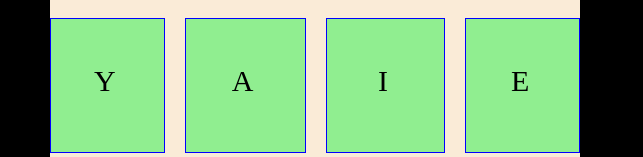
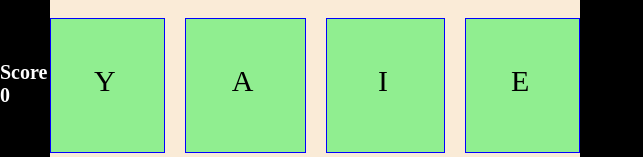
Before and after one commit to czhou578/Wordament-Wordle-v2, a React (Create React App) app in the folder my-app/: page / in a window 1280 px wide. Both pictures are taken after a click on the button "Play". Shown: the part 387-544 px from the top of the page, without its empty margins (0-643 px from the left). Built offline with nearby package versions, Linux system fonts and the light colour scheme.

Commit message:
all squares turning color properly

```diff
--- a/my-app/src/App.tsx
+++ b/my-app/src/App.tsx
@@ -3,10 +3,12 @@ import { StartingModal } from "./components/StartingModal";
 import Board from "./components/Board";
 import Clock from "./components/Clock";
 import styles from './app.module.css'
+import ScoreBoard from "./components/ScoreBoard";
 
 function App() {
   const [showBoard, setShowBoard] = useState(false);
   const [timesUp, setTimesUp] = useState(false)
+  const [score, setScore] = useState(0)
 
   return (
     <div className={styles.appContainer}>
@@ -16,7 +18,8 @@ function App() {
         ) : (
           <div>
             <Clock timesUp={timesUp} setTimesUp={setTimesUp}/>
-            <Board />
+            <Board setScore={setScore}/>
+            <ScoreBoard score={score}/>
           </div>
         )}
       </div>
--- a/my-app/src/components/Board.tsx
+++ b/my-app/src/components/Board.tsx
@@ -1,9 +1,12 @@
 import { MutableRefObject, useEffect, useRef } from "react";
 import styles from "./board.module.css";
-import './words.json'
+import words from './words.json'
 
+interface Props {
+  setScore: (active: number) => void
+}
 
-export default function Board() {
+export default function Board(props: Props) {
   const boardRef = useRef() as MutableRefObject<HTMLInputElement>
   const wordSquareRef = useRef() as MutableRefObject<HTMLInputElement>
   const containerRef = useRef() as MutableRefObject<HTMLInputElement>
@@ -12,6 +15,8 @@ export default function Board() {
   var mousedown: boolean;
   var selectedLetters = new Array(16);
   var correctWords = new Set();
+  var vowelString = "aeiou".toUpperCase();
+  var consonantString = "bcdfghjklmnpqrstvwxyz".toUpperCase();
 
   useEffect(() => { //generate letters once
     letterGenerator()
@@ -20,6 +25,7 @@ export default function Board() {
   useEffect(() => {
     containerRef.current.onmouseleave = leftBoard;
     boardRef.current.onmouseup = touchedBoard
+    mouseControlSquares()
   })
 
   function leftBoard() {
@@ -49,16 +55,19 @@ export default function Board() {
     for (let i = 0; i < squaresUsed; i++) {
       resultStr += selectedLetters[i].innerHTML;
     }
-    console.log(resultStr)
     return resultStr;
   }
 
   function mouseControlSquares() {
-    var square = document.getElementsByClassName('wordsquare') as HTMLCollectionOf<HTMLElement>
+    var score = 0;
+    var setScoreFunc = props.setScore;
+    var square = document.getElementsByClassName(styles.wordsquare) as HTMLCollectionOf<HTMLElement>
 
     for (let i = 0; i < square.length; i++) {
 
       square[i].addEventListener("mousedown", function(e) {
+      console.log('mousedown');
+
         mousedown = true;
         e.preventDefault();
         square[i].style.backgroundColor = "orange";
@@ -86,41 +95,39 @@ export default function Board() {
           }
         }
 
-        // if (isLoaded == false) {
-        //   allGreen();
+        if (correctWords.has(resultWordString())) {
+          allGreen();
 
-        // } else if (correctWords.has(resultWordString())) {
-        //   allGreen();
+        } else if (words.words.includes(resultWordString()) && !correctWords.has(resultWordString())) { //fix later
+          correctWords.add(resultWordString());
 
-        // } else if (loadedWordString.includes(resultWordString()) && !correctWords.has(resultWordString())) { //fix later
-        //   correctWords.add(resultWordString());
+          if (squaresUsed == 1) {
+            squaresUsed = 0;
+            selectedLetters[0].style.backgroundColor = "lightgreen";
+          }
 
-        //   if (squaresUsed == 1) {
-        //     squaresUsed = 0;
-        //     selectedLetters[0].style.backgroundColor = "lightgreen";
-        //   }
+          for (let i = 0; i < squaresUsed; i++) { //process the words here
 
-        //   for (let i = 0; i < squaresUsed; i++) { //process the words here
+            if (vowelString.includes(selectedLetters[i].innerHTML)) {
+              score += 3;
+            } else if (consonantString.includes(selectedLetters[i].innerHTML)) {
+              score += 6;
+            }
+            setScoreFunc(score)
+            selectedLetters[i].style.backgroundColor = "lightgreen";
+          }
 
-        //     if (vowelString.includes(selectedLetters[i].innerHTML)) {
-        //       score += 3;
-        //     } else if (consonantString.includes(selectedLetters[i].innerHTML)) {
-        //       score += 6;
-        //     }
-        //     scoring.innerHTML = score;
-        //     selectedLetters[i].style.backgroundColor = "lightgreen";
-        //   }
+        } else if (!words.words.includes(selectedLetters.join())) {
+          allGreen();
+        }
 
-        // } else if (!loadedWordString.includes(selectedLetters.join())) {
-
-        //   allGreen();
-        // }
-        // squaresUsed = 0;
+        console.log(correctWords)
 
       });
       selectedLetters = [];
     }
   }
+
 
   function letterGenerator() { //generate the letters
     let letterSquares = boardRef.current.getElementsByTagName('div'); //div elements
--- a/my-app/src/components/ScoreBoard.tsx
+++ b/my-app/src/components/ScoreBoard.tsx
@@ -1,11 +1,17 @@
-import { useState } from "react"
+import styles from './scoreboard.module.css'
 
-export default function ScoreBoard() {
-  const [score, setScore] = useState(0);
 
+interface Props {
+  score: number
+}
+
+export default function ScoreBoard(props: Props) {
   return (
     <div>
-
+      <div>
+        <h3 className={styles.headers}>Score</h3>
+        <h3 className={styles.headers}>{props.score}</h3>
+      </div>
     </div>
   )
 }
--- /dev/null
+++ b/my-app/src/components/scoreboard.module.css
@@ -0,0 +1,4 @@
+.headers {
+  color: white;
+  font-size: 20px;
+}
```
